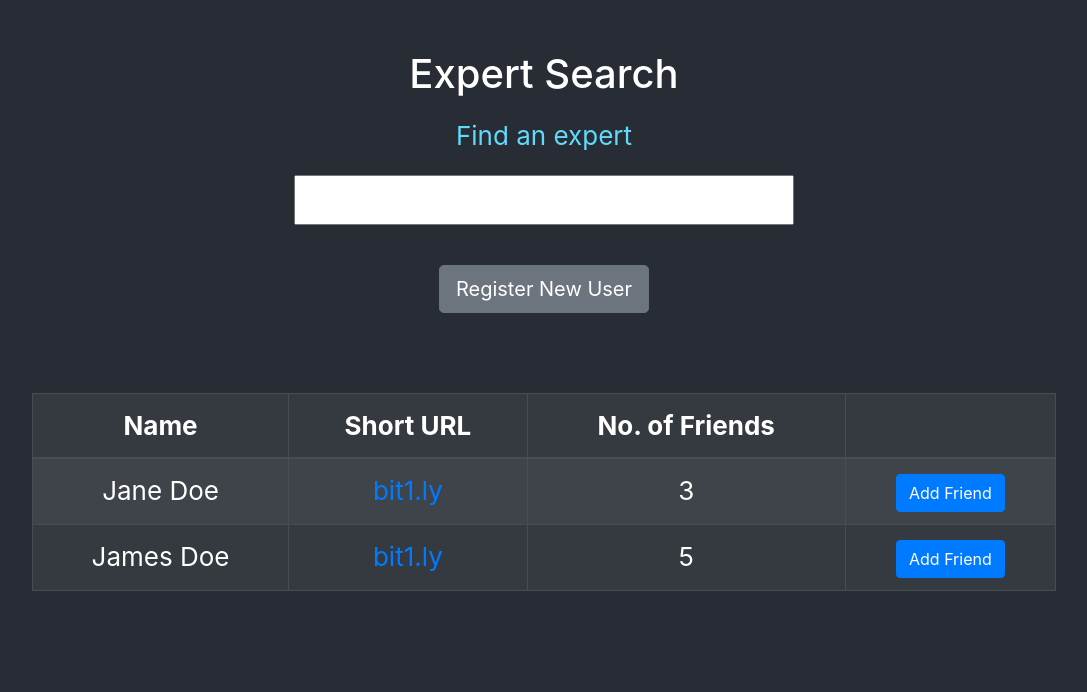
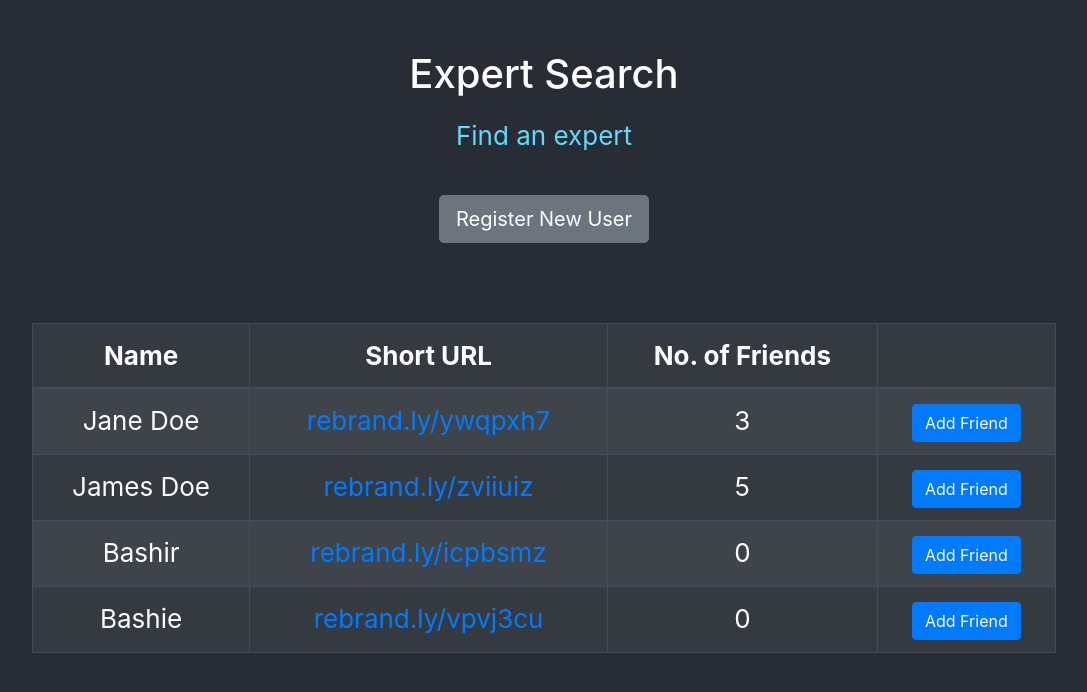
Before and after one commit to begeh/wanda-challenge, a React (Create React App) app: page / in a window 1280 px wide. Shown: the top 692 px of the page, without its empty margins (96-1183 px from the left). Built offline with nearby package versions, Linux system fonts and the light colour scheme.

Commit message:
create profile page and have user info populate it

```diff
--- a/src/App.css
+++ b/src/App.css
@@ -15,7 +15,7 @@
   color: white;
 }
 
-.App p{
+.subhead{
   color: #61dafb;
   margin: 10px;
 }
@@ -42,6 +42,10 @@
   width: 80vw !important;
 }
 
+.profile{
+  color: black !important;
+}
+
 @media (prefers-reduced-motion: no-preference) {
   .App-logo {
     animation: App-logo-spin infinite 20s linear;
--- a/src/components/TableItem.js
+++ b/src/components/TableItem.js
@@ -2,9 +2,12 @@ import React from 'react';
 
 import {Button} from "react-bootstrap";
 
+import {useHistory} from "react-router-dom";
+
 export default function TableItem(props){
+  let history = useHistory();
   return(
-    <tr>
+    <tr onClick={()=>history.push({pathname: "/profile", state: props})}>
       <td>{props.name}</td>
       <td>
         <a href={props.longUrl}>
--- a/src/db.json
+++ b/src/db.json
@@ -1,9 +1,9 @@
-{
-  "0": {
+[
+  {
     "id": 1,
     "name": "Jane Doe",
     "longUrl": "http://www.example.edu/",
-    "shortUrl": "bit1.ly",
+    "shortUrl": "rebrand.ly/ywqpxh7",
     "friends": [
       0,
       1,
@@ -11,11 +11,11 @@
     ],
     "headings": []
   },
-  "1": {
+  {
     "id": 2,
     "name": "James Doe",
     "longUrl": "http://www.example.edu/",
-    "shortUrl": "bit1.ly",
+    "shortUrl": "rebrand.ly/zviiuiz",
     "friends": [
       0,
       1,
@@ -24,5 +24,23 @@
       9
     ],
     "headings": []
+  },
+  {
+    "id": 2,
+    "name": "Bashir",
+    "longUrl": "https://hotmail.com",
+    "shortUrl": "rebrand.ly/icpbsmz",
+    "friends": [],
+    "headings": []
+  },
+  {
+    "id": 3,
+    "name": "Bashie",
+    "longUrl": "https://www.example.edu",
+    "shortUrl": "rebrand.ly/vpvj3cu",
+    "friends": [],
+    "headings": [
+      "Example Domain"
+    ]
   }
-}
+]
--- a/src/experts.json
+++ b/src/experts.json
@@ -3,7 +3,7 @@
     "id": 1,
     "name": "Jane Doe",
     "longUrl": "http://www.example.edu/",
-    "shortUrl": "bit1.ly",
+    "shortUrl": "rebrand.ly/ywqpxh7",
     "friends": [0,1,5],
     "headings": []
   },
@@ -11,7 +11,7 @@
     "id": 2,
     "name": "James Doe",
     "longUrl": "http://www.example.edu/",
-    "shortUrl": "bit1.ly",
+    "shortUrl": "rebrand.ly/zviiuiz",
     "friends": [0,1,5,6,9],
     "headings": []
   }
--- a/src/pages/Main.js
+++ b/src/pages/Main.js
@@ -23,7 +23,7 @@ export default function Main(props){
 
 
   const handleSubmit = async (event) => {
-
+    console.log(list);
     event.preventDefault();
 
     if(!name || !url){
@@ -77,24 +77,20 @@ export default function Main(props){
         if(err){
           console.log("Success")
         } else{
-        console.log("Failure");
-      }
-    })
-
           setList([...list, newUser]);
           setName("");
           setUrl("");
+        }
       })
-
+    })
   }
 
   return(
     <>
       <h1>Expert Search</h1>
-        <p>
+        <p className="subhead">
           Find an expert
         </p>
-        <input id="search" className="input" type="textarea" />
         <Button onClick={e => {
           if(show){
             setShow(false)
@@ -133,6 +129,7 @@ export default function Main(props){
                     name={expert.name}
                     shortUrl={expert.shortUrl}
                     friends={expert.friends}
+                    headings={expert.headings}
                     longUrl={expert.longUrl}
                   />
                 ))
--- a/src/pages/Profile.js
+++ b/src/pages/Profile.js
@@ -1,7 +1,47 @@
 import React from 'react';
+import "../App.css";
 
-export default function Profile() {
+import {useHistory} from "react-router-dom";
+
+import {Card, Button} from "react-bootstrap";
+
+export default function Profile(props) {
+  let history = useHistory();
+  const {name, longUrl, shortUrl, friends, headings} = props.location.state;
+
+  console.log(headings);
+
   return(
-    <div></div>
+    <Card className="profile text-center">
+      <Card.Header>{name}</Card.Header>
+      <Card.Body>
+        <Card.Title>
+          Website URL: <a href={longUrl}>{longUrl}</a>
+        </Card.Title>
+        <Card.Title>
+          Shortened URL: {shortUrl}
+        </Card.Title>
+        <Card.Title>
+          Headings:
+          {
+            headings ?
+            <ul>
+            {
+              headings.map((heading, index) =>(
+                <li>{heading}</li>
+              ))
+            }
+            </ul>
+            : null
+          }
+
+        </Card.Title>
+        <Button onClick={() => history.push("/")}variant="primary">Home</Button>
+      </Card.Body>
+      <Card.Footer className="text-muted">
+        <p>Search Friends</p>
+      <input id="search" className="input" type="textarea" />
+      </Card.Footer>
+    </Card>
   )
 }
--- a/src/scraper.js
+++ b/src/scraper.js
@@ -1,6 +1,6 @@
 const rp = require('request-promise');
 const cheerio = require('cheerio');
-const url = 'https://en.m.wikipedia.org/wiki/List_of_presidents_of_the_United_States';
+// const url = 'https://en.m.wikipedia.org/wiki/List_of_presidents_of_the_United_States';
 
 async function scraper(url){
 return await rp(url)
--- a/src/server.js
+++ b/src/server.js
@@ -34,7 +34,6 @@ app.get('/ping', (req, res) => {
 });
 
 app.get('/', (req, res) => {
-  // res.sendFile(path.join(__dirname, 'build', 'index.html'));
   return res.send('Wanda Challenge API');
 });
 
@@ -52,7 +51,7 @@ app.post("/data", async (req,res)=>{
   console.log(longUrl);
   const tags = await scraper(longUrl).then(response => response)
   console.log(tags);
-  const user = {...req.body, header: tags};
+  const user = {...req.body, headings: tags};
   console.log(user);
   db.set(Object.keys(db.getState()).length, user).write();
 })
```
Also changed, not shown: src/db.js (+7 -0 lines). Lines whose indentation alone changed are shown as unchanged.
